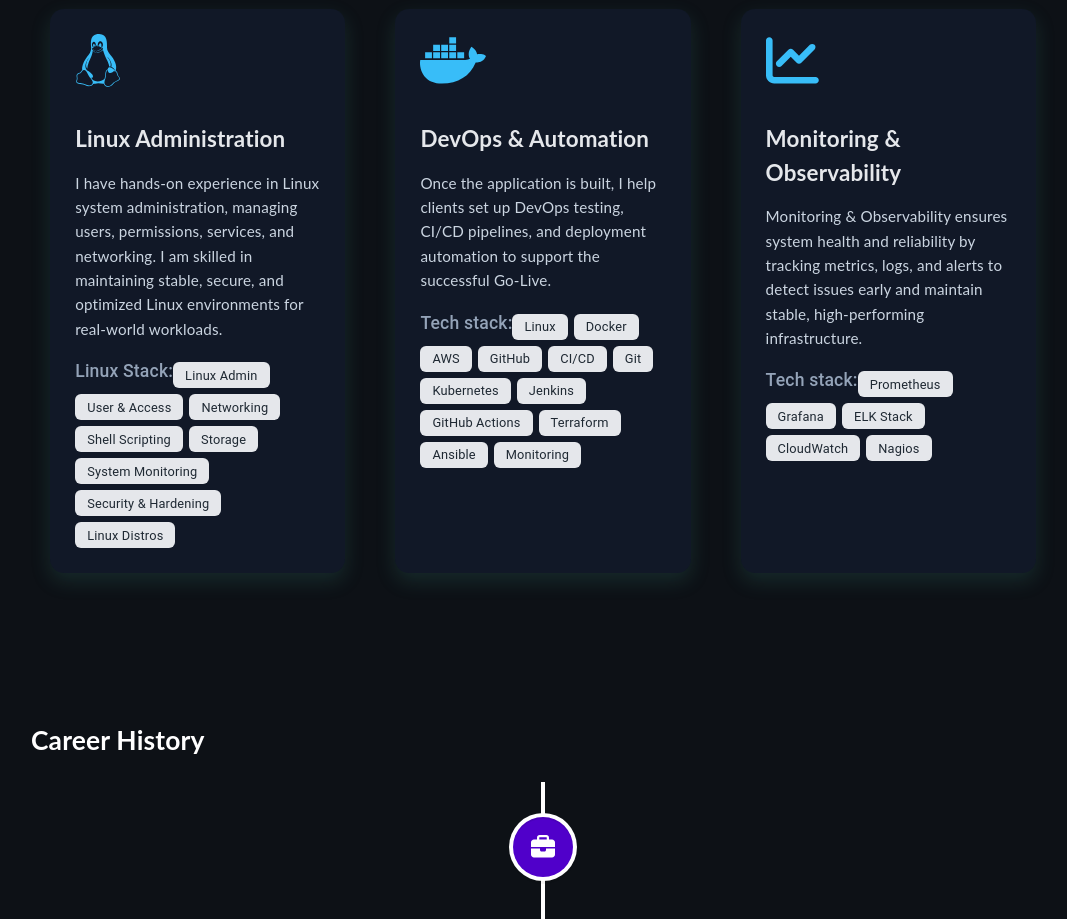
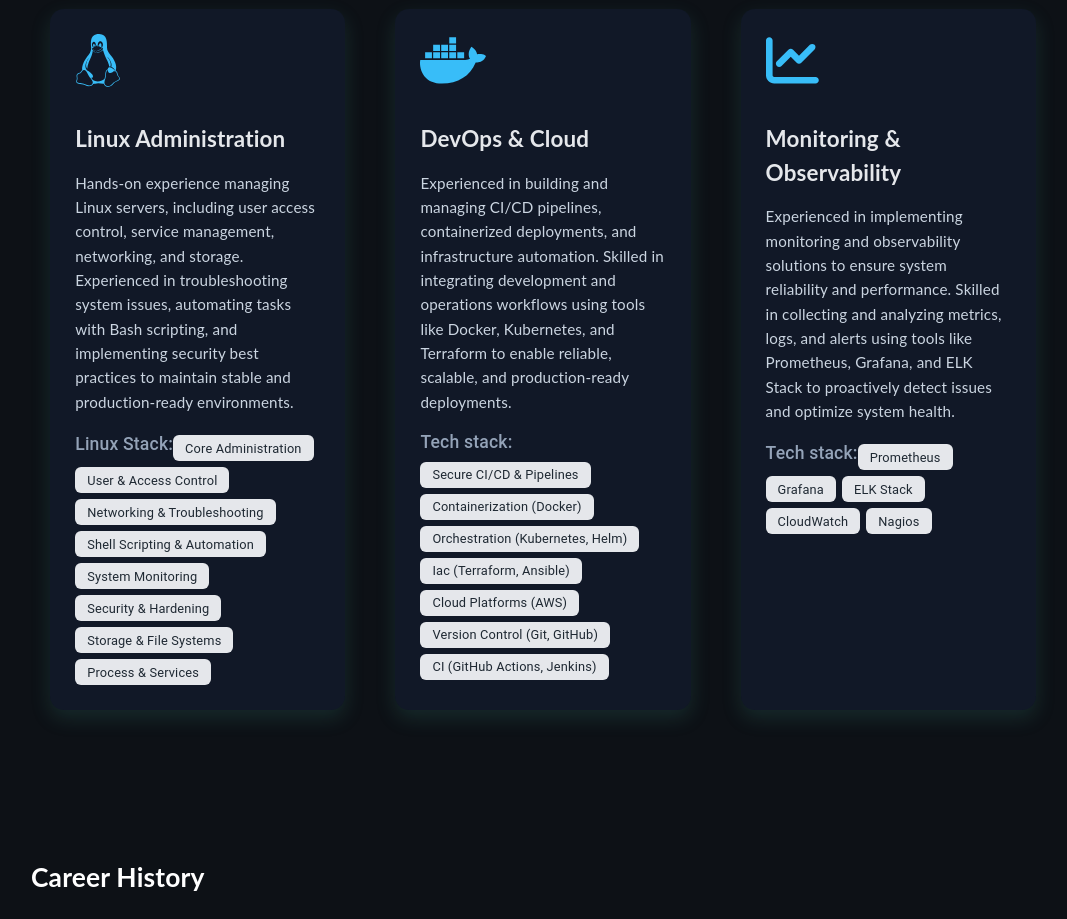
Before and after one commit to Machhindra-9/personal-portfolio, a React (Create React App) app: page / in a window 1280 px wide. Shown: the part 1000-1919 px from the top of the page, without its empty margins (97-1164 px from the left). Built offline with nearby package versions, Linux system fonts and the light colour scheme.

Commit message:
experties updates

```diff
--- a/src/components/Expertise.tsx
+++ b/src/components/Expertise.tsx
@@ -7,30 +7,20 @@
 import '../assets/styles/Expertise.scss';
 
 const labelsFirst = [
-     "Linux Admin",
-    "User & Access",
-    "Networking",
-    "Shell Scripting",
-    "Storage",
-    "System Monitoring",
-    "Security & Hardening",
-    "Linux Distros"
+     "Core Administration", "User & Access Control", "Networking & Troubleshooting", "Shell Scripting & Automation", "System Monitoring", "Security & Hardening", "Storage & File Systems", "Process & Services"
+
+
 
 ];
 
 const labelsSecond = [
-    "Linux",
-    "Docker",
-    "AWS",
-    "GitHub",
-    "CI/CD",
-    "Git",
-    "Kubernetes",
-    "Jenkins",
-    "GitHub Actions",
-    "Terraform",
-    "Ansible",
-    "Monitoring"
+    "Secure CI/CD & Pipelines",
+"Containerization (Docker)",
+"Orchestration (Kubernetes, Helm)",
+"Iac (Terraform, Ansible)",
+"Cloud Platforms (AWS)",
+"Version Control (Git, GitHub)",
+"CI (GitHub Actions, Jenkins)"
 ];
 
 const labelsThird = [
@@ -50,7 +40,7 @@
                 <div className="skill">
                     <FontAwesomeIcon icon={faLinux} size="3x"/>
                     <h3>Linux Administration</h3>
-                    <p>I have hands-on experience in Linux system administration, managing users, permissions, services, and networking. I am skilled in maintaining stable, secure, and optimized Linux environments for real-world workloads.</p>
+                    <p>Hands-on experience managing Linux servers, including user access control, service management, networking, and storage. Experienced in troubleshooting system issues, automating tasks with Bash scripting, and implementing security best practices to maintain stable and production-ready environments.</p>
                     <div className="flex-chips">
                         <span className="chip-title">Linux Stack:</span>
                         {labelsFirst.map((label, index) => (
@@ -61,8 +51,8 @@
 
                 <div className="skill">
                     <FontAwesomeIcon icon={faDocker} size="3x"/>
-                    <h3>DevOps & Automation</h3>
-                    <p>Once the application is built, I help clients set up DevOps testing, CI/CD pipelines, and deployment automation to support the successful Go-Live.</p>
+                    <h3>DevOps & Cloud</h3>
+                    <p>Experienced in building and managing CI/CD pipelines, containerized deployments, and infrastructure automation. Skilled in integrating development and operations workflows using tools like Docker, Kubernetes, and Terraform to enable reliable, scalable, and production-ready deployments.</p>
                     <div className="flex-chips">
                         <span className="chip-title">Tech stack:</span>
                         {labelsSecond.map((label, index) => (
@@ -74,7 +64,7 @@
                 <div className="skill">
                     <FontAwesomeIcon icon={faChartLine} size="3x"/>
                     <h3>Monitoring & Observability</h3>
-                    <p>Monitoring & Observability ensures system health and reliability by tracking metrics, logs, and alerts to detect issues early and maintain stable, high-performing infrastructure.</p>
+                    <p>Experienced in implementing monitoring and observability solutions to ensure system reliability and performance. Skilled in collecting and analyzing metrics, logs, and alerts using tools like Prometheus, Grafana, and ELK Stack to proactively detect issues and optimize system health.</p>
                     <div className="flex-chips">
                         <span className="chip-title">Tech stack:</span>
                         {labelsThird.map((label, index) => (
--- a/src/index.scss
+++ b/src/index.scss
@@ -128,7 +128,7 @@
 
   /* Navbar turns light AFTER landing */
   .navigation-bar {
-    background-color: #f8f9fa;
+    background-color: #1a5ea3;
 
     svg {
       color: #0d1116;
```
Also changed, not shown: src/new.yaml (added, +103 -0 lines).
